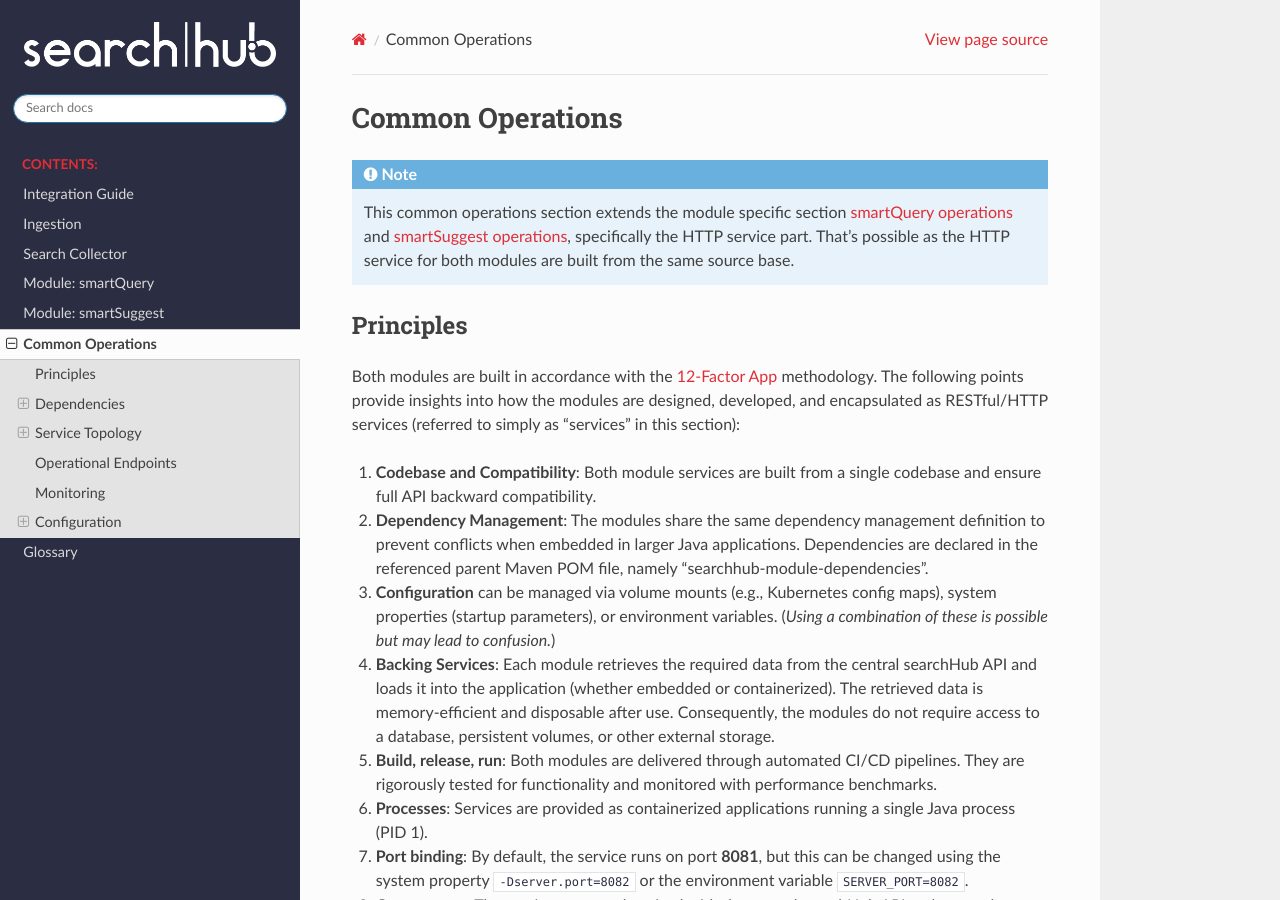
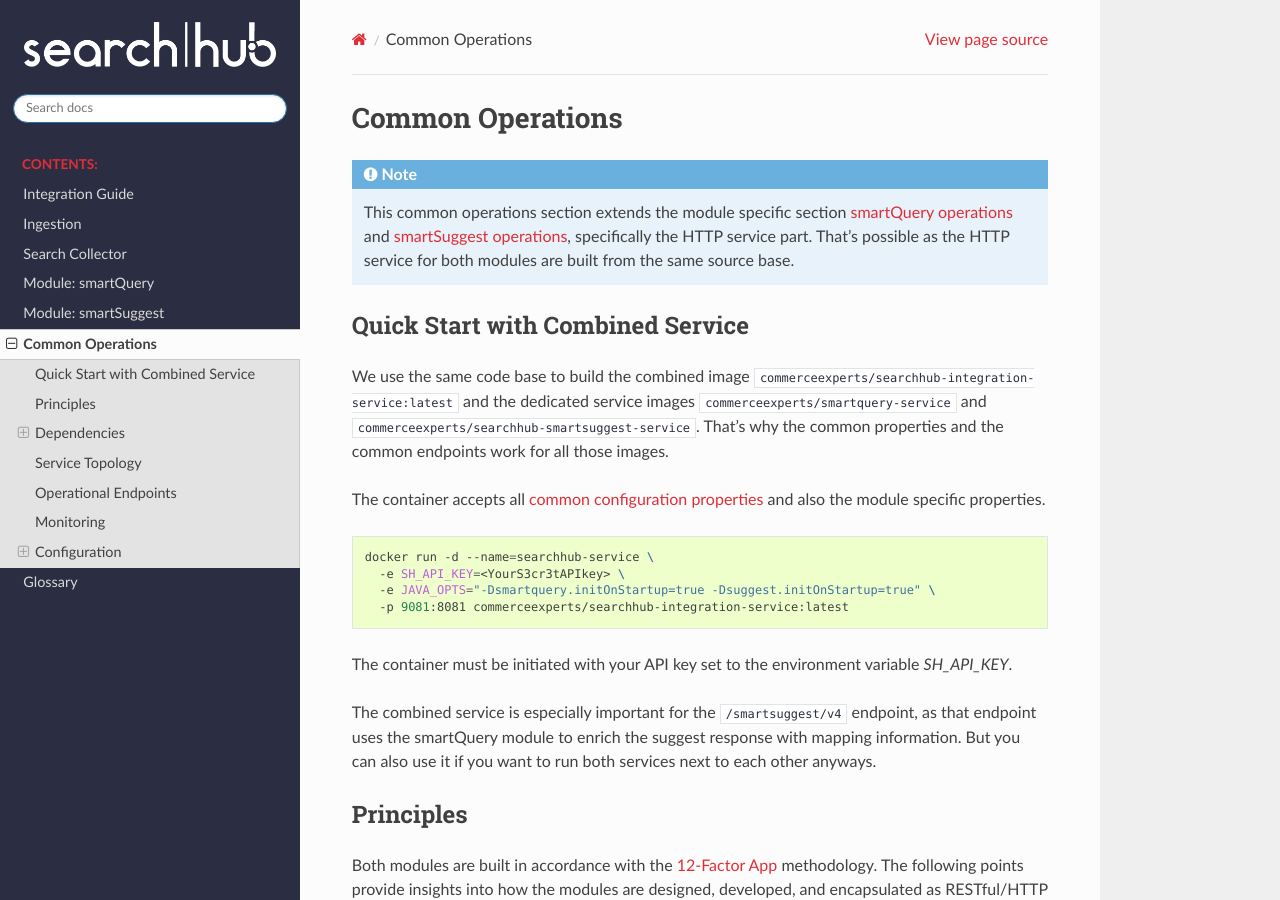
Before and after one commit to CommerceExperts/searchhub-docs, a Sphinx documentation site: the page built from docs/operations.rst, in a window 1280 px wide and 900 px high. Built offline with Sphinx 7.4.7 and the Read the Docs theme 3.1.0, drawn with Linux system fonts in a browser that asks for light colours; some of the changed text lies outside the part shown.

Commit message:
Operations: Move combined service as quick start to beginning of page

```diff
--- a/docs/operations.rst
+++ b/docs/operations.rst
@@ -5,6 +5,26 @@
 
     This common operations section extends the module specific section `smartQuery operations`_ and `smartSuggest operations`_, specifically the HTTP service part.
     That's possible as the HTTP service for both modules are built from the same source base.
+
+Quick Start with Combined Service
+---------------------------------
+
+We use the same code base to build the combined image ``commerceexperts/searchhub-integration-service:latest`` and the dedicated service images ``commerceexperts/smartquery-service`` and ``commerceexperts/searchhub-smartsuggest-service``. That's why the common properties and the common endpoints work for all those images.
+
+The container accepts all `common configuration properties <#configuration>`_ and also the module specific properties.
+
+.. code-block:: bash
+
+    docker run -d --name=searchhub-service \
+      -e SH_API_KEY=<YourS3cr3tAPIkey> \
+      -e JAVA_OPTS="-Dsmartquery.initOnStartup=true -Dsuggest.initOnStartup=true" \
+      -p 9081:8081 commerceexperts/searchhub-integration-service:latest
+
+The container must be initiated with your API key set to the environment variable `SH_API_KEY`.
+
+The combined service is especially important for the ``/smartsuggest/v4`` endpoint, as that endpoint uses the smartQuery module to enrich the suggest response with mapping information. But you can also use it if you want to run both services next to each other anyways.
+
+
 
 Principles
 ----------
@@ -61,25 +81,6 @@
 .. image:: img/service-topology.png
   :width: 690
   :alt: Service Topology
-
-Combined HTTP Service
-~~~~~~~~~~~~~~~~~~~~~
-
-We use the same code base to build the combined image ``commerceexperts/searchhub-integration-service:latest`` and the dedicated service images ``commerceexperts/smartquery-service`` and ``commerceexperts/searchhub-smartsuggest-service``. That's why the common properties and the common endpoints work for all those images.
-
-The container accepts all `common configuration properties <#configuration>`_ and also the module specific properties.
-
-.. code-block:: bash
-
-    docker run -d --name=searchhub-service \
-      -e SH_API_KEY=<YourS3cr3tAPIkey> \
-      -e JAVA_OPTS="-Dsmartquery.initOnStartup=true -Dsuggest.initOnStartup=true" \
-      -p 9081:8081 commerceexperts/searchhub-integration-service:latest
-
-The container must be initiated with your API key set to the environment variable `SH_API_KEY`.
-
-The combined service is especially important for the ``/smartsuggest/v4`` endpoint, as that endpoint uses the smartQuery module to enrich the suggest response with mapping information. But you can also use it if you want to run both services next to each other anyways.
-
 
 Operational Endpoints
 ---------------------
```
